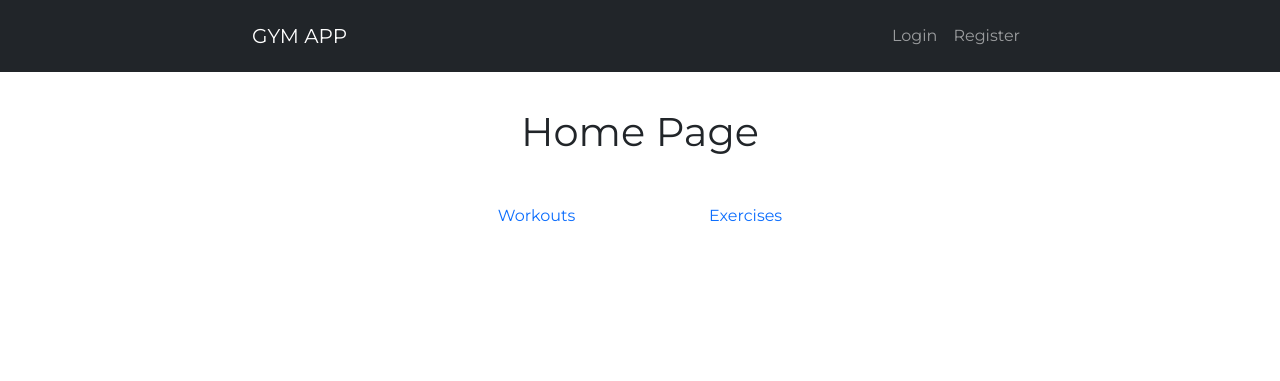
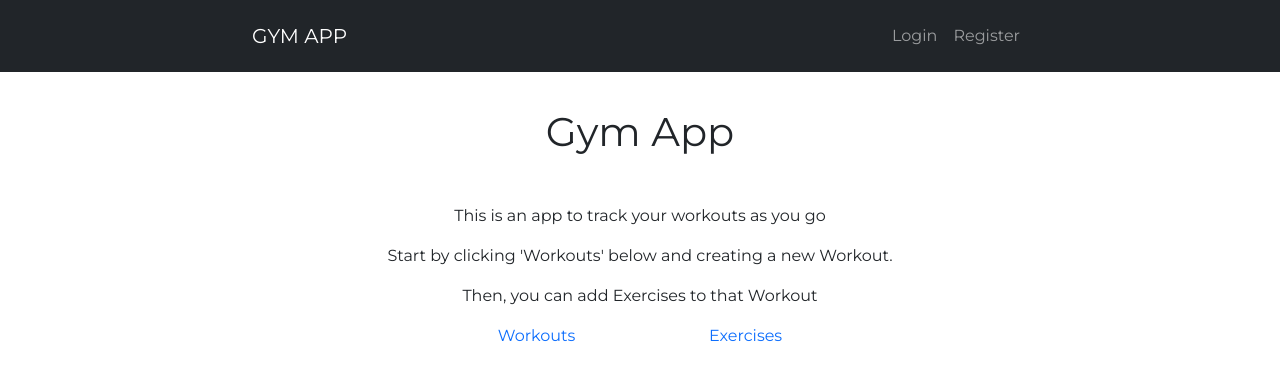
Before and after one commit to charliewhu/Dj_Gym, a Django app: page / in a window 1280 px wide. Shown: the top 381 px of the page. Run offline with Django 3.2, Linux system fonts and the light colour scheme.

Commit message:
changed homepage

```diff
--- a/accounts/forms.py
+++ b/accounts/forms.py
@@ -9,7 +9,7 @@ class RegistrationForm(UserCreationForm):
         model = User
         fields = ("email", "password1", "password2")
 
-    email = forms.CharField(max_length=254,
+    email = forms.EmailField(max_length=254,
                                widget=forms.TextInput({
                                    'class': 'form-control mb-2',
                                    'placeholder': 'User name'}))
@@ -26,7 +26,7 @@ class RegistrationForm(UserCreationForm):
 
 class BootstrapAuthenticationForm(AuthenticationForm):
     """Authentication form which uses boostrap CSS."""
-    username = forms.CharField(max_length=254,
+    username = forms.EmailField(max_length=254,
                                widget=forms.TextInput({
                                    'class': 'form-control',
                                    'placeholder': 'User name'}))
--- a/routines/admin.py
+++ b/routines/admin.py
@@ -1,7 +1,6 @@
 from django.contrib import admin
 from django.apps import apps
 from . import models
-
 
 
 class ExerciseAdmin(admin.TabularInline):
@@ -10,8 +9,6 @@ class ExerciseAdmin(admin.TabularInline):
 class MuscleGroupAdmin(admin.ModelAdmin):
    inlines = [ExerciseAdmin,]
 
-
-
 admin.site.register(models.MuscleGroup, MuscleGroupAdmin)
 admin.site.register(models.Exercise)
 admin.site.register(models.CycleType)
--- a/templates/home.html
+++ b/templates/home.html
@@ -3,8 +3,18 @@
 
 
 <div class="text-center">
-  <h1 class="m-5">Home Page</h1>
+  <h1 class="m-5">Gym App</h1>
 </div>
+
+<p class="text-center">
+  This is an app to track your workouts as you go
+</p>
+<p class="text-center">
+  Start by clicking 'Workouts' below and creating a new Workout.
+</p>
+<p class="text-center">
+  Then, you can add Exercises to that Workout
+</p>
 
 
 {% endblock content %}
```
